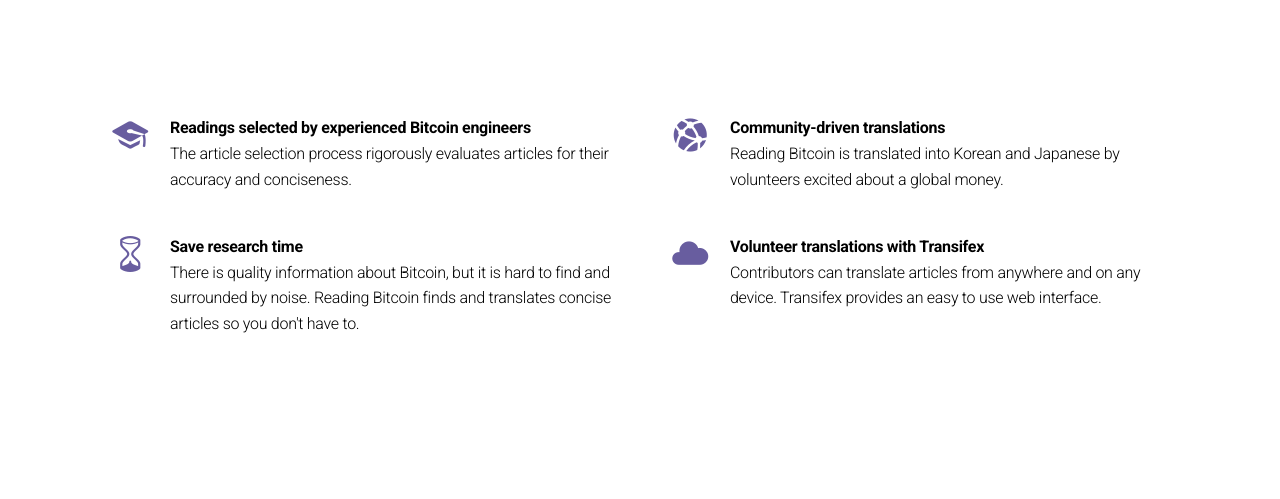
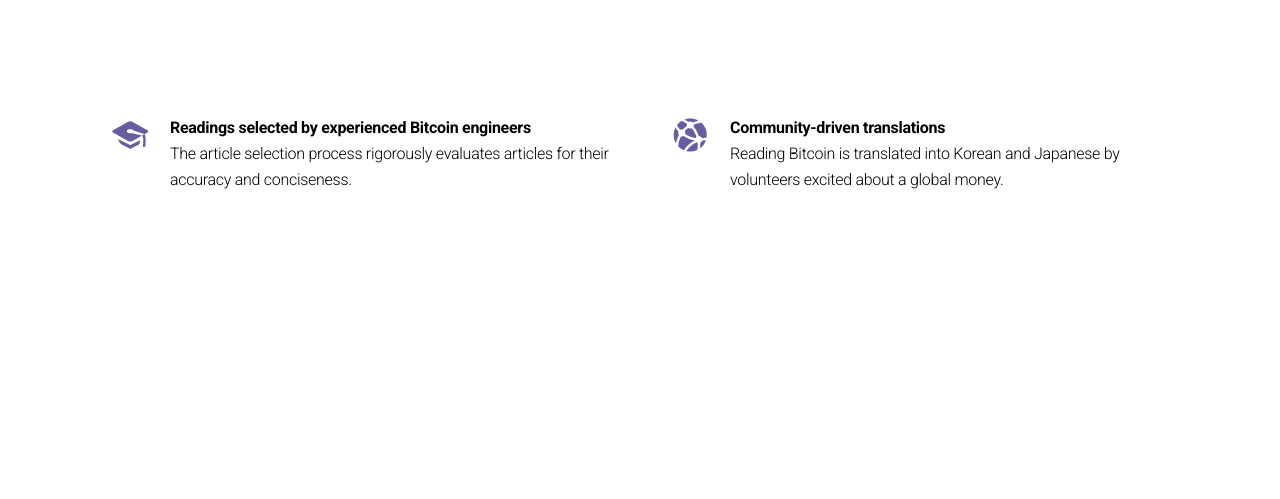
Before and after one commit to ReadingBitcoin/readingbitcoin-website, a Flask app: page / in a window 1280 px wide. Shown: the part 419-918 px from the top of the page. After the commit the page ends 608 px from the top, so only its background shows below. Run offline with Flask 2, Linux system fonts and the light colour scheme; some libraries are stand-ins or nearby versions.

Commit message:
simplify home page

```diff
--- a/readingbitcoin/templates/index.html
+++ b/readingbitcoin/templates/index.html
@@ -26,26 +26,10 @@
                             articles for their accuracy and conciseness.
                         </p>
                     </li>
-
-                    <li class="mb-5">
-                        <div class="featured-list-icon text-primary">
-                            <span class="icon icon-hour-glass"></span>
-                        </div>
-                        <p class="featured-list-icon-text mb-0"><strong>Save
-                            research time</strong></p>
-                        <p class="featured-list-icon-text">
-                            There is quality information about Bitcoin, but it
-                            is hard to find and surrounded by noise. Reading
-                            Bitcoin finds and translates concise articles so you
-                            don't have to.
-                        </p>
-                    </li>
-
                 </ul>
             </div>
             <div class="col-sm-6">
                 <ul class="featured-list">
-
                     <li class="mb-5">
                         <div class="featured-list-icon text-primary">
                             <span class="icon icon-network"></span>
@@ -57,19 +41,6 @@
                             by volunteers excited about a global money.
                         </p>
                     </li>
-                    <li class="mb-5">
-                        <div class="featured-list-icon text-primary">
-                            <span class="icon icon-cloud"></span>
-                        </div>
-                        <p class="featured-list-icon-text mb-0"><strong>Volunteer
-                            translations with Transifex</strong></p>
-                        <p class="featured-list-icon-text">
-                            Contributors can translate articles from anywhere
-                            and on any device. Transifex provides an easy to use
-                            web interface.
-                        </p>
-                    </li>
-
                 </ul>
             </div>
         </div>
```
